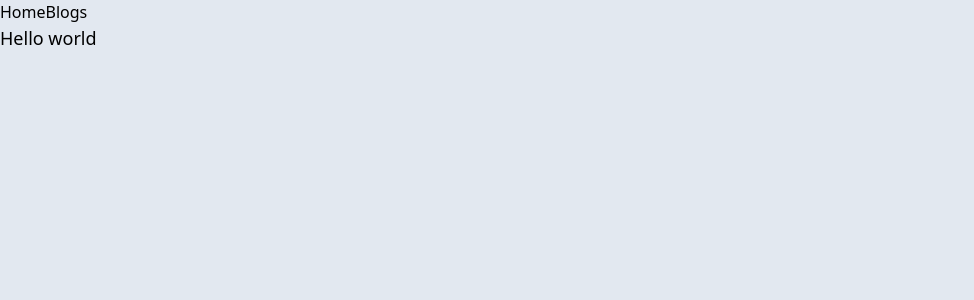
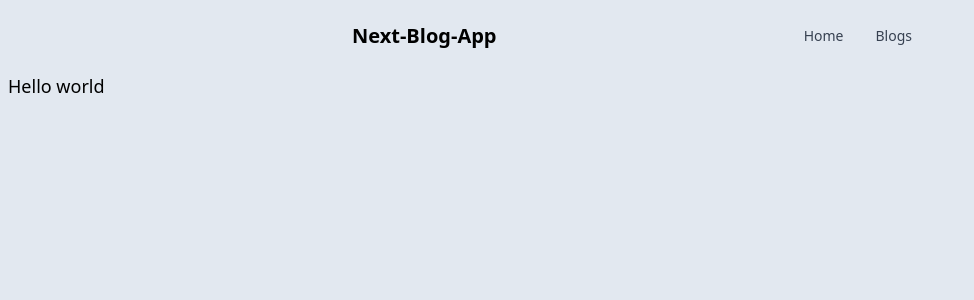
Before and after one commit to toukolonka/next-blog, a Next.js app: page / in a window 1280 px wide. Shown: the top 300 px of the page, without its empty margins (0-974 px from the left). Built offline with nearby package versions, Linux system fonts and the light colour scheme.

Commit message:
Create a navbar

```diff
--- a/app/layout.tsx
+++ b/app/layout.tsx
@@ -9,14 +9,23 @@ export default function RootLayout({
   return (
     <html lang="en">
       <head />
-      <body className="bg-slate-200 dark:bg-gray-900 dark:text-white">
-        <nav>
-          <a href="/">
-            Home
-          </a>
-          <a href="/blogs">
-            Blogs
-          </a>
+      <body className="bg-slate-200 dark:bg-gray-900 dark:text-white mx-2">
+        <nav className="border-gray-200 py-2.5 rounded dark:bg-gray-900 max-w-xl w-full mx-auto">
+          <div className="container flex flex-wrap items-center justify-between mx-auto">
+            <a href="/" className="flex items-center">
+              <span className="self-center text-xl font-semibold whitespace-nowrap dark:text-white">Next-Blog-App</span>
+            </a>
+            <div className="block w-auto" id="navbar-default">
+              <ul className="flex p-4 flex-row space-x-8 mt-0 text-sm font-medium border-0 dark:bg-gray-900">
+                <li>
+                  <a href="/" className="block py-2 pl-3 pr-4 text-gray-700 md:hover:text-blue-700 md:p-0 dark:text-gray-400 md:dark:hover:text-white dark:hover:bg-gray-700 dark:hover:text-white dark:hover:bg-transparent hover:scale-110" aria-current="page">Home</a>
+                </li>
+                <li>
+                  <a href="/blogs" className="block py-2 pl-3 pr-4 text-gray-700 md:hover:text-blue-700 md:p-0 dark:text-gray-400 md:dark:hover:text-white dark:hover:bg-gray-700 dark:hover:text-white dark:hover:bg-transparent hover:scale-110">Blogs</a>
+                </li>
+              </ul>
+            </div>
+          </div>
         </nav>
         {children}
       </body>
```
